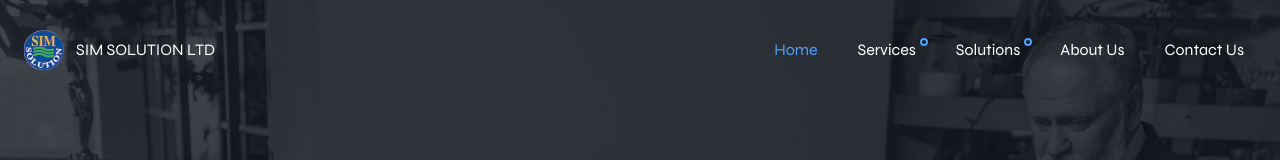
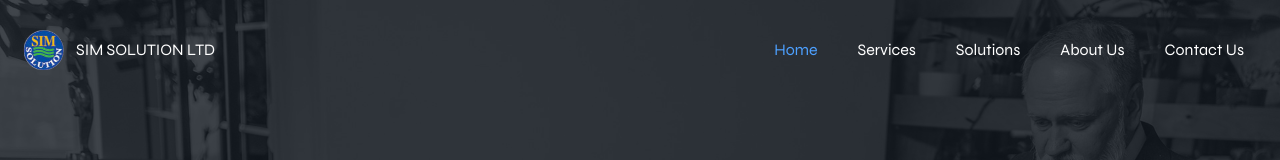
Before and after one commit to totauhid/simsolution, a Next.js app: page / in a window 1280 px wide. Shown: the top 160 px of the page. Built offline with nearby package versions, Linux system fonts and the light colour scheme.

Commit message:
remove header round shape

```diff
--- a/app/components/Header.tsx
+++ b/app/components/Header.tsx
@@ -93,10 +93,7 @@ const Header = () => {
 
           <ul className="ml-auto items-center gap-7 hidden lg:flex">
             {navLinks.map((link) => (
-              <li
-                className={`relative pr-3 ${link.new ? "new" : ""}`}
-                key={link.name}
-              >
+              <li className={`relative pr-3 `} key={link.name}>
                 <Link
                   href={link.path}
                   className={`text-white font-medium ${
@@ -124,10 +121,7 @@ const Header = () => {
             }`}
           >
             {navLinks.map((link) => (
-              <li
-                className={`relative pr-3 ${link.new ? "new" : ""}`}
-                key={link.name}
-              >
+              <li className={`relative pr-3 `} key={link.name}>
                 <Link
                   onClick={() => setMobileMenu(false)}
                   href={link.path}
--- a/app/globals.css
+++ b/app/globals.css
@@ -18,7 +18,7 @@
 }
 
 @layer components {
-  nav ul li.new::after {
+  /* nav ul li.new::after {
     content: "";
     position: absolute;
     display: inline-block;
@@ -28,7 +28,7 @@
     height: 8px;
     border-radius: 50%;
     border: 2px solid var(--primary-color);
-  }
+  } */
 
   .active,
   .highlight,
--- a/app/lib/index.tsx
+++ b/app/lib/index.tsx
@@ -2,30 +2,25 @@ export const navLinks = [
   {
     name: "Home",
     path: "/",
-    new: false,
   },
 
   {
     name: "Services",
     path: "/services",
-    new: true,
   },
 
   {
     name: "Solutions",
     path: "/solutions",
-    new: true,
   },
 
   {
     name: "About Us",
     path: "/about-us",
-    new: false,
   },
 
   {
     name: "Contact Us",
     path: "/contact-us",
-    new: false,
   },
 ];
```
